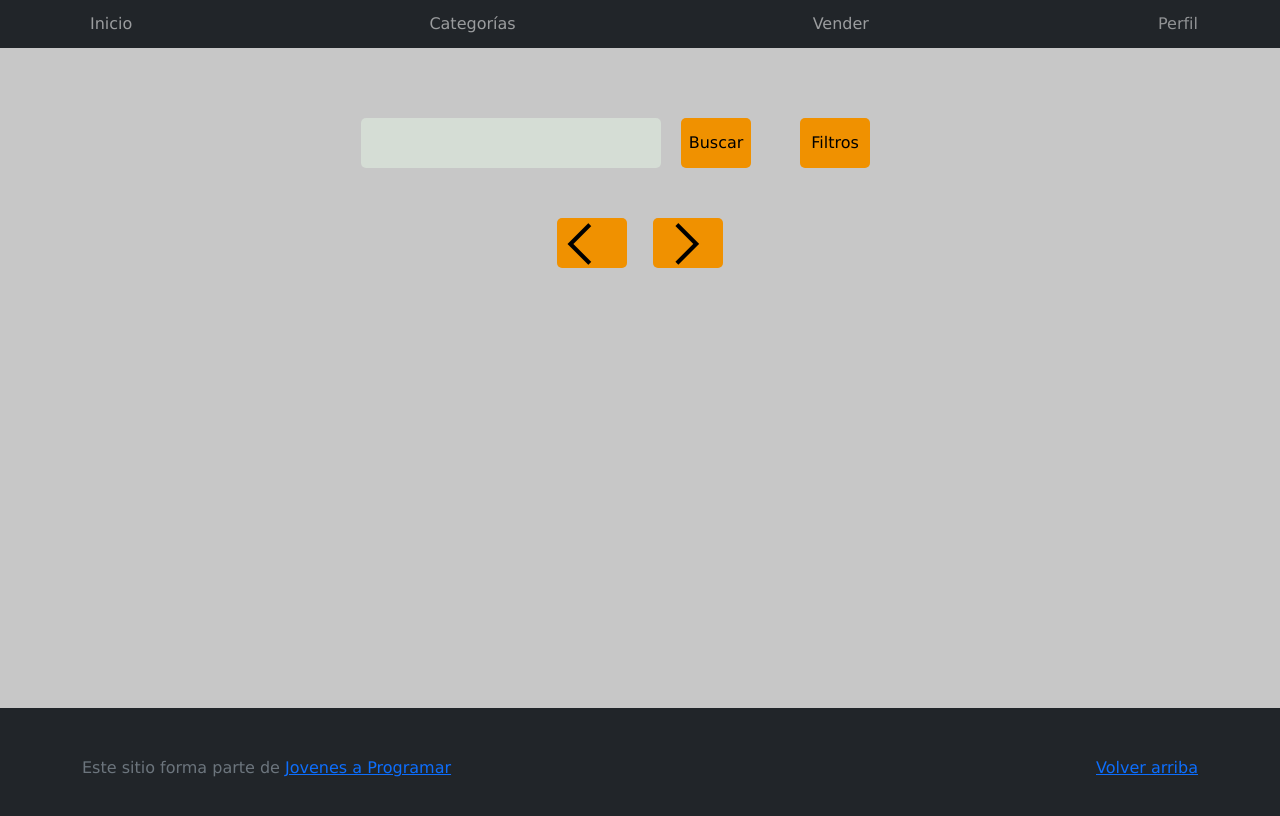
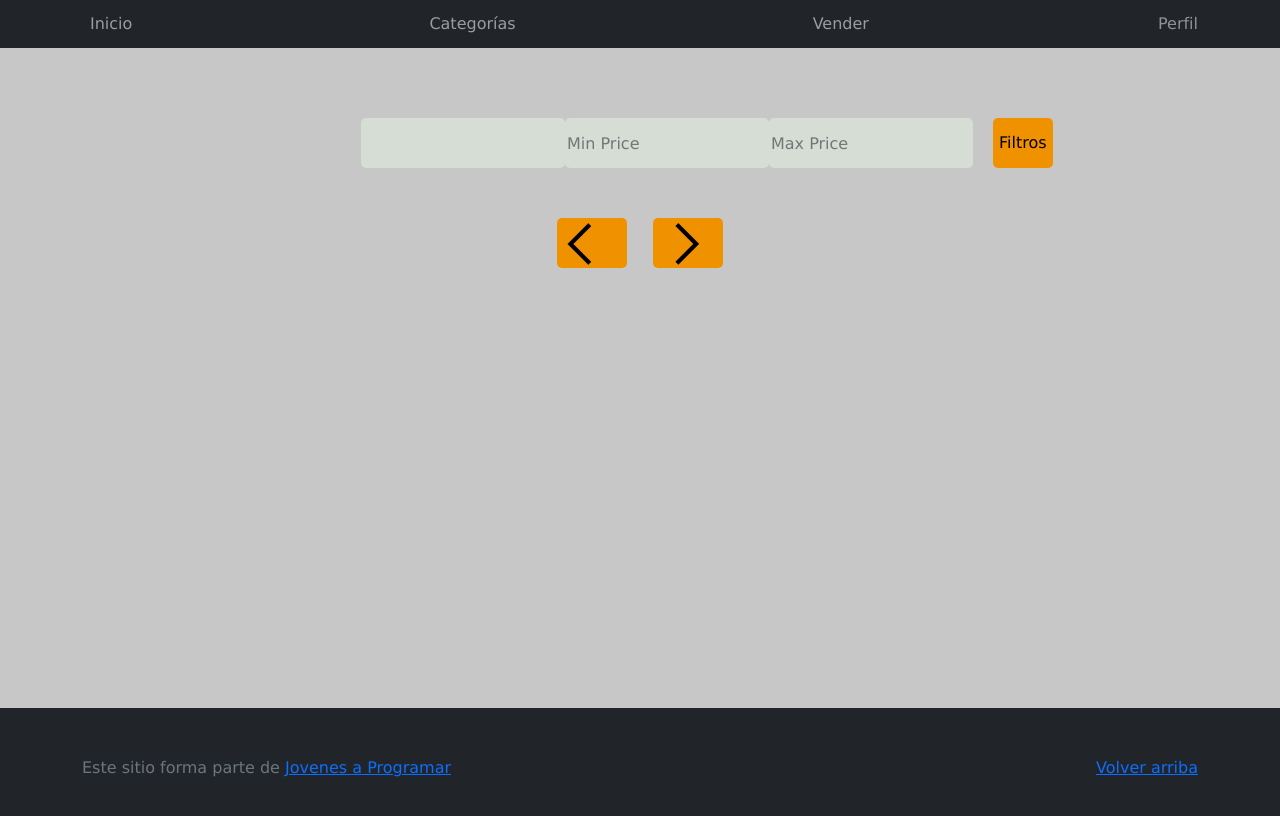
Before and after one commit to alexanderustra/JaP-eComerce, a plain HTML site: page products.html in a window 1280 px wide. Drawn offline with nearby package versions, Linux system fonts and the light colour scheme; no server answers.

Commit message:
Update products.html

```diff
--- a/products.html
+++ b/products.html
@@ -45,8 +45,9 @@
   <main class="pb-5 container">
     <div id="search-section">
       <input type="search" id="search-input">
-      <button id="search-btn">Buscar</button>
-      <button id="filters-btn" >Filtros</button>
+      <input type="number" id="rangeFilterPriceMin" class="filters" placeholder="Min Price">
+      <input type="number" id="rangeFilterPriceMax" class="filters" placeholder="Max Price">
+      <button id="filter-btn">Filtros</button>
     </div>
     <div class="container li-container" id="container">
     </div>
```
